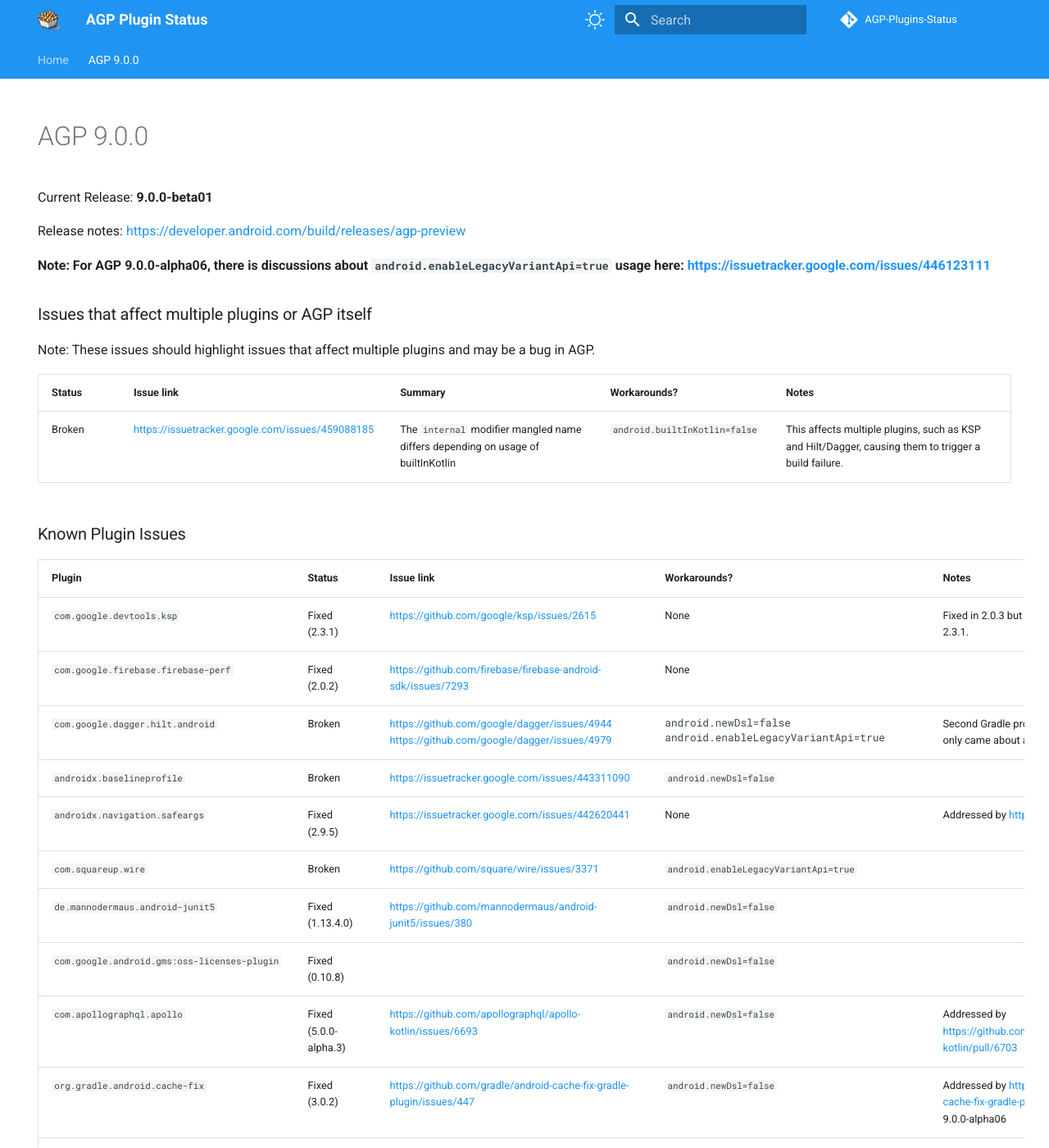
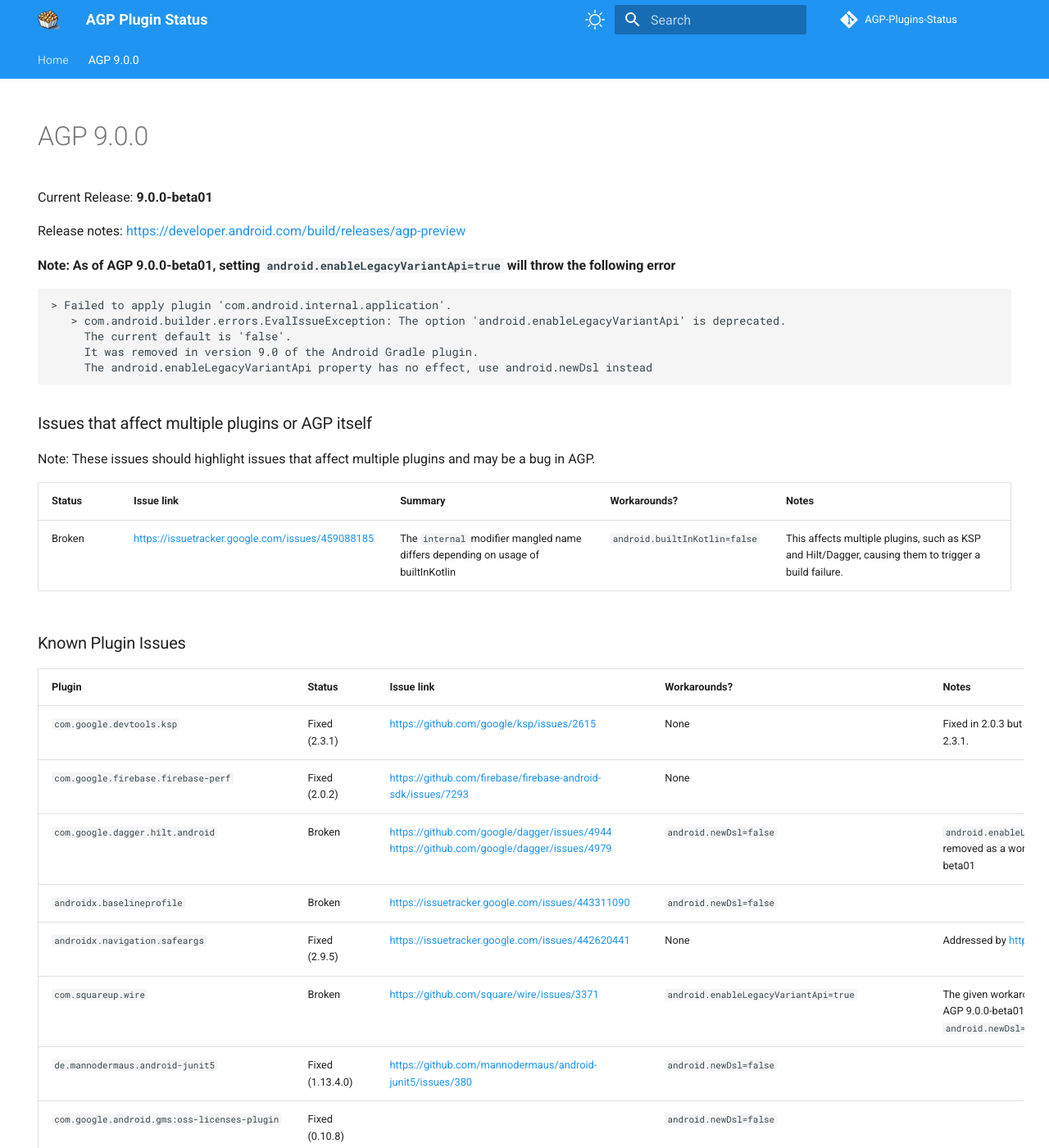
Before and after one commit to pablobaxter/AGP-Plugins-Status, an MkDocs documentation site: the page built from docs/agp-9.0.0.md, in a window 1280 px wide and 1400 px high. Shown: the whole window at 82% size. Built offline with MkDocs 1.6.1 and Material for MkDocs 9.7.7, drawn with Linux system fonts in a browser that asks for light colours; comment, search, counter and statistics services are not loaded; some of the changed text lies outside the part shown.

Commit message:
Update plugin statuses for AGP 9.0.0-beta01

````diff
--- a/docs/agp-9.0.0.md
+++ b/docs/agp-9.0.0.md
@@ -7,7 +7,15 @@
 
 Release notes: https://developer.android.com/build/releases/agp-preview
 
-**Note: For AGP 9.0.0-alpha06, there is discussions about `android.enableLegacyVariantApi=true` usage here: https://issuetracker.google.com/issues/446123111**
+**Note: As of AGP 9.0.0-beta01, setting `android.enableLegacyVariantApi=true` will throw the following error**
+```
+> Failed to apply plugin 'com.android.internal.application'.
+   > com.android.builder.errors.EvalIssueException: The option 'android.enableLegacyVariantApi' is deprecated.
+     The current default is 'false'.
+     It was removed in version 9.0 of the Android Gradle plugin.
+     The android.enableLegacyVariantApi property has no effect, use android.newDsl instead
+```
+
 
 ### Issues that affect multiple plugins or AGP itself
 Note: These issues should highlight issues that affect multiple plugins and may be a bug in AGP.
@@ -22,15 +30,15 @@
 |:---|:---|:---|:---|:---|
 | `com.google.devtools.ksp` | Fixed (2.3.1) | https://github.com/google/ksp/issues/2615 | None | Fixed in 2.0.3 but reverted in 2.0.4, fixed again in 2.3.1. |
 | `com.google.firebase.firebase-perf` | Fixed (2.0.2) | https://github.com/firebase/firebase-android-sdk/issues/7293 | None | |
-| `com.google.dagger.hilt.android` | Broken | https://github.com/google/dagger/issues/4944<br>https://github.com/google/dagger/issues/4979 | <pre>android.newDsl=false<br>android.enableLegacyVariantApi=true</pre> | Second Gradle property should not be necessary, and only came about as of AGP 9.0.0-alpha06. |
+| `com.google.dagger.hilt.android` | Broken | https://github.com/google/dagger/issues/4944<br>https://github.com/google/dagger/issues/4979 | `android.newDsl=false` | `android.enableLegacyVariantApi=true` was removed as a workaround due to removal in 9.0.0-beta01 |
 | `androidx.baselineprofile` | Broken | https://issuetracker.google.com/issues/443311090 | `android.newDsl=false` | |
 | `androidx.navigation.safeargs` | Fixed (2.9.5) | https://issuetracker.google.com/issues/442620441 | None | Addressed by https://r.android.com/3754932 |
-| `com.squareup.wire` | Broken | https://github.com/square/wire/issues/3371 | `android.enableLegacyVariantApi=true` | |
+| `com.squareup.wire` | Broken | https://github.com/square/wire/issues/3371 | `android.enableLegacyVariantApi=true` | The given workaround may not work any longer with AGP 9.0.0-beta01. Needs to be verified with `android.newDsl=false` |
 | `de.mannodermaus.android-junit5` | Fixed (1.13.4.0) | https://github.com/mannodermaus/android-junit5/issues/380 | `android.newDsl=false` | |
 | `com.google.android.gms:oss-licenses-plugin` | Fixed (0.10.8) | | `android.newDsl=false` | |
 | `com.apollographql.apollo` | Fixed (5.0.0-alpha.3) | https://github.com/apollographql/apollo-kotlin/issues/6693 | `android.newDsl=false` | Addressed by https://github.com/apollographql/apollo-kotlin/pull/6703 |
 | `org.gradle.android.cache-fix` | Fixed (3.0.2) | https://github.com/gradle/android-cache-fix-gradle-plugin/issues/447 | `android.newDsl=false` | Addressed by https://github.com/gradle/android-cache-fix-gradle-plugin/pull/1894. Requires >= AGP 9.0.0-alpha06 | |
-| `com.jaredsburrows.license` | Broken | https://github.com/jaredsburrows/gradle-license-plugin/issues/693 | <pre>android.newDsl=false<br>android.enableLegacyVariantApi=true</pre> | Second Gradle property should not be necessary, and only came about as of AGP 9.0.0-alpha06. |
+| `com.jaredsburrows.license` | Broken | https://github.com/jaredsburrows/gradle-license-plugin/issues/693 | `android.newDsl=false` | `android.enableLegacyVariantApi=true` will now throw an error for AGP 9.0.0-beta01. Workaround needs to be re-evaluated. |
 | `com.google.firebase.testlab` | Fixed (0.0.1-alpha11) | https://issuetracker.google.com/issues/444866155 | None | |
 | `app.cash.burst` | Fixed (2.10.0) | https://github.com/cashapp/burst/issues/197 | None | Addressed by https://github.com/cashapp/burst/pull/200 |
 | `app.cash.sqldelight` | Broken | https://github.com/sqldelight/sqldelight/issues/5989 | `android.newDsl=false` | Previous ticket tracking this issue: https://github.com/sqldelight/sqldelight/issues/5940 |
````
